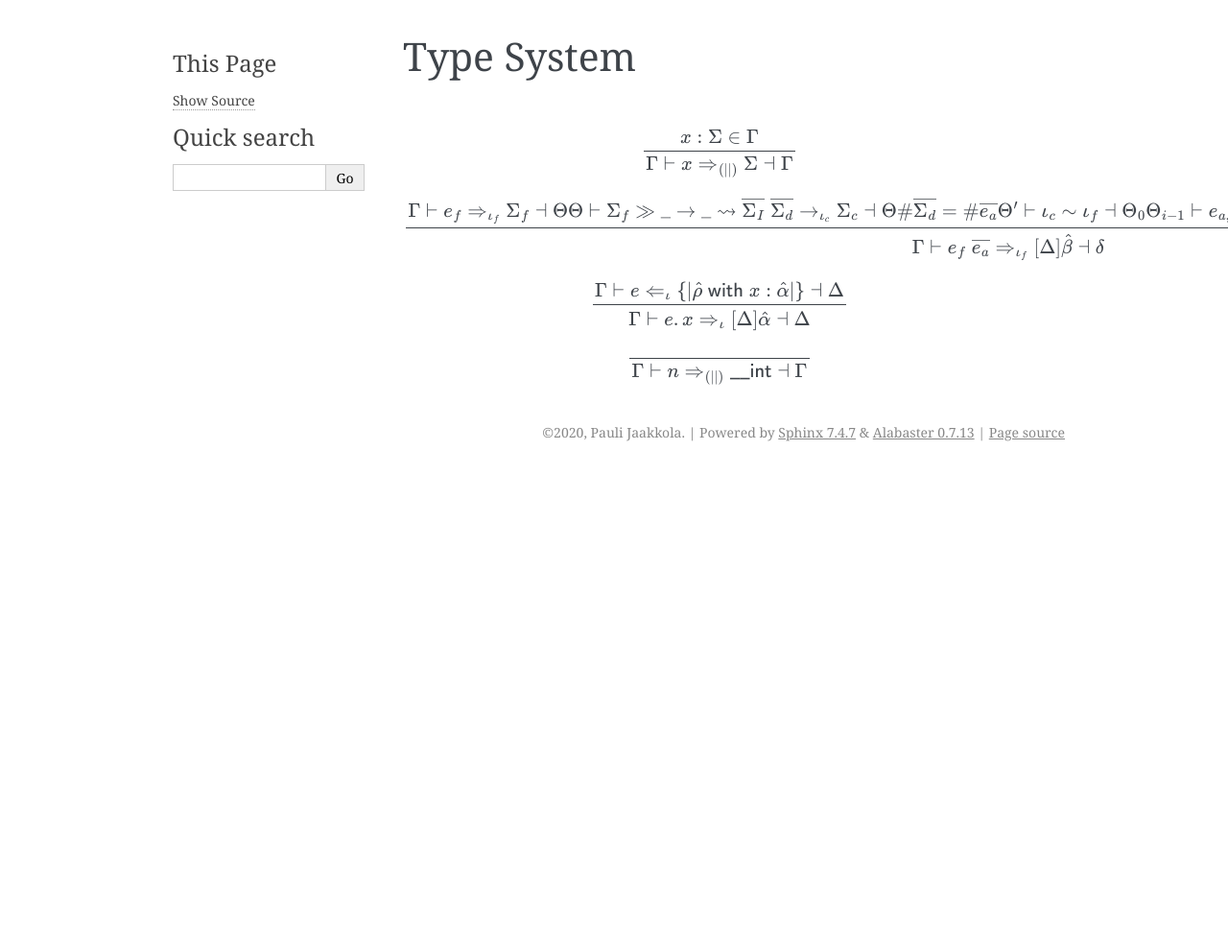
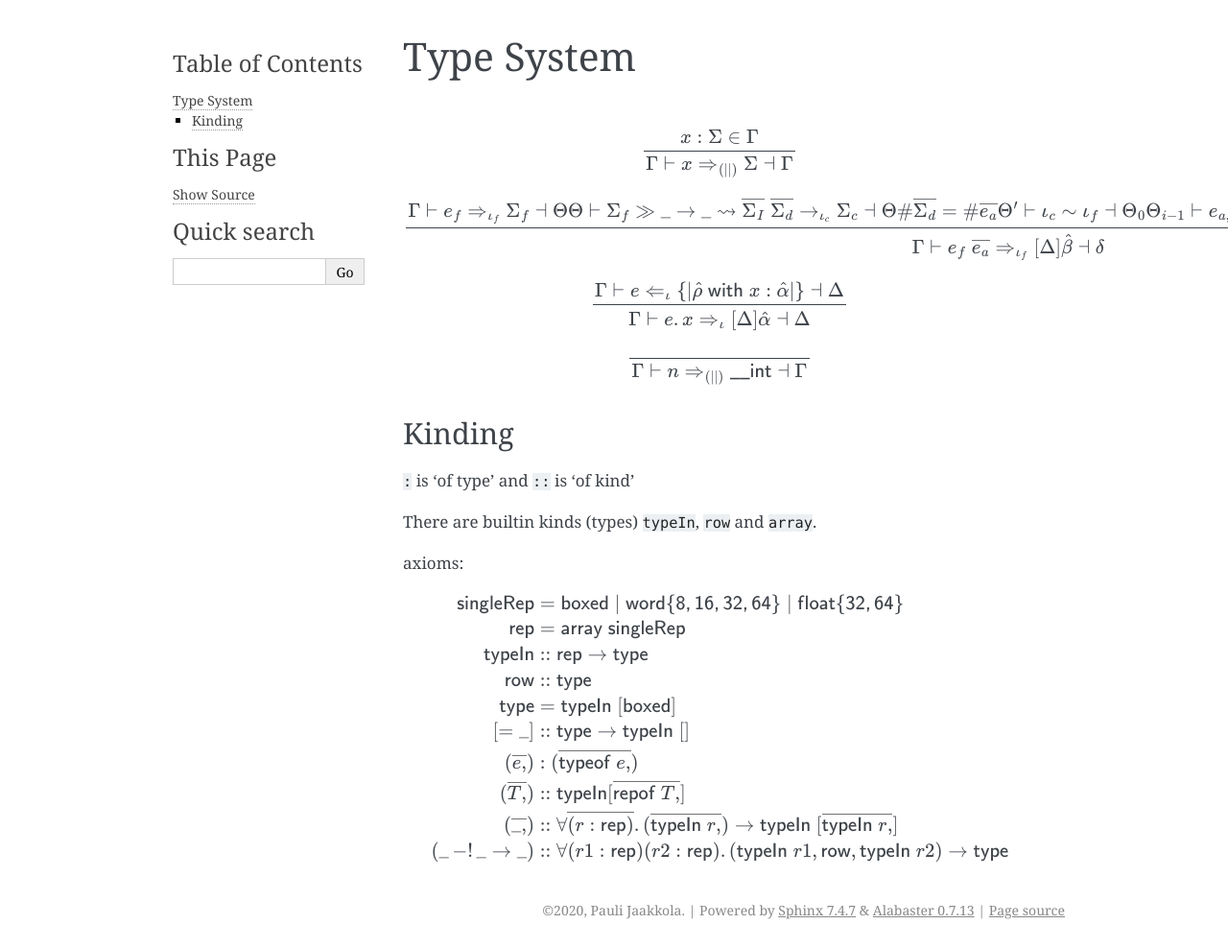
Before and after one commit to broom-lang/broom, a Sphinx documentation site: the page built from docs/source/design/typing.rst, in a window 1280 px wide. Shown: the whole page at 96% size. Built offline with Sphinx 7.4.7, drawn with Linux system fonts in a browser that asks for light colours; before the commit the page ends 900 px from its top, so only the background shows below that.

Commit message:
Try to grok kinding.

```diff
--- a/docs/source/design/typing.rst
+++ b/docs/source/design/typing.rst
@@ -39,3 +39,30 @@ Type System
 
 .. math::
     \frac{}{\Gamma \vdash n \Rightarrow_\pure \mathsf{\_\_int} \dashv \Gamma}
+
+-------
+Kinding
+-------
+
+``:`` is 'of type' and ``::`` is 'of kind'
+
+There are builtin kinds (types) ``typeIn``, ``row`` and ``array``.
+
+axioms:
+
+.. math::
+    \begin{align*}
+        \mathsf{singleRep} &= \mathsf{boxed} \; | \; \mathsf{word\{8, 16, 32, 64\}} \; | \;
+            \mathsf{float\{32, 64\}} \\
+        \mathsf{rep} &= \mathsf{array} \; \mathsf{singleRep} \\
+        \mathsf{typeIn} &:: \mathsf{rep} \rightarrow \mathsf{type} \\
+        \mathsf{row} &:: \mathsf{type} \\
+        \mathsf{type} &= \mathsf{typeIn} \; [\mathsf{boxed}] \\
+        [= \_] &:: \mathsf{type} \rightarrow \mathsf{typeIn} \; [] \\
+        (\overline{e,}) &: (\overline{\mathsf{typeof} \; e,}) \\
+        (\overline{T,}) &:: \mathsf{typeIn} [\overline{\mathsf{repof} \; T,}] \\
+        (\overline{\_,}) &:: \forall \overline{(r : \mathsf{rep})} . (\overline{\mathsf{typeIn} \; r,})
+            \rightarrow \mathsf{typeIn} \; [\overline{\mathsf{typeIn} \; r,}] \\
+        (\_ \, -! \, \_ \rightarrow \_) &:: \forall (r1 : \mathsf{rep}) (r2 : \mathsf{rep})
+            . (\mathsf{typeIn} \; r1, \mathsf{row}, \mathsf{typeIn} \; r2) \rightarrow \mathsf{type}
+    \end{align*}
```
